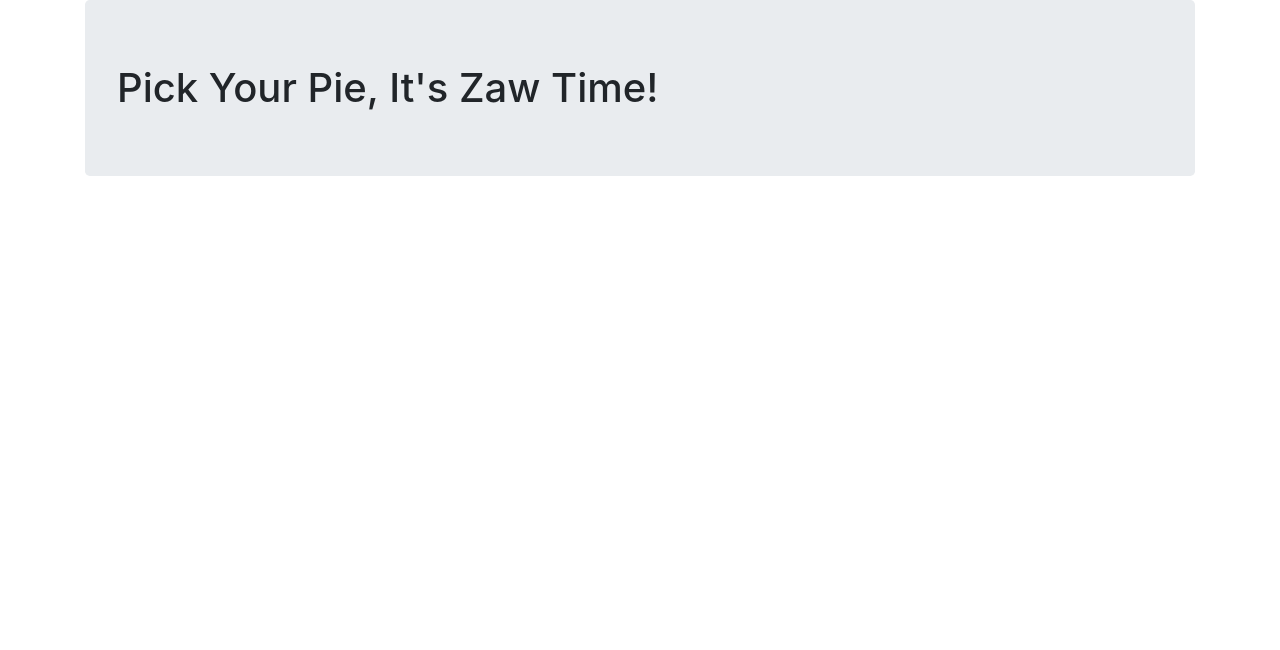
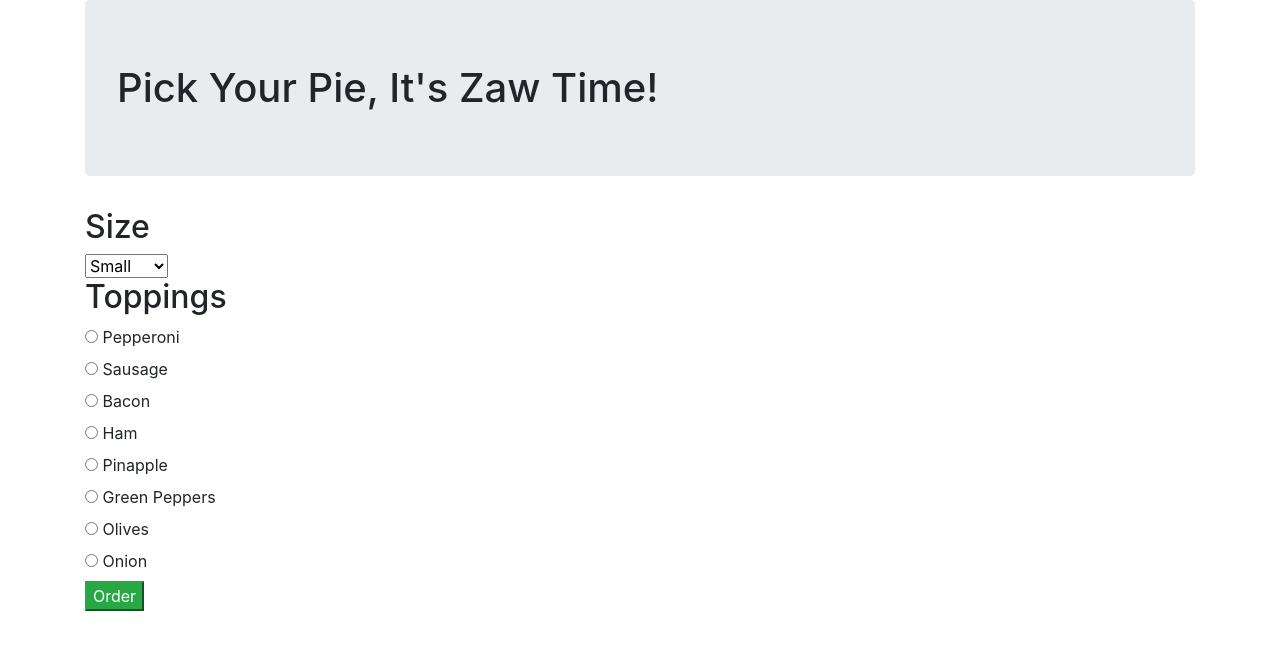
Before and after one commit to Connor85/Pizza, a plain HTML site: page index.html in a window 1280 px wide. Drawn offline with Linux system fonts and the light colour scheme.

Commit message:
finish html

```diff
--- a/index.html
+++ b/index.html
@@ -10,7 +10,48 @@
 <body>
   <div class="container">
     <h1 class="jumbotron">Pick Your Pie, It's Zaw Time!</h1>
-
-  </div>
+    <form id="pizzaOrder">
+      <h2>Size</h2>
+      <select name="cars">
+        <option value="small">Small</option>
+        <option value="medium">medium</option>
+        <option value="large">Large</option>
+      </select>
+      <h2>Toppings</h2>
+      <div>
+        <input type="radio" name="topping" value="pepperoni">
+        <label>Pepperoni</label>
+      </div>
+      <div>
+        <input type="radio" name="topping" value="sausage">
+        <label>Sausage</label>
+      </div>
+      <div>
+        <input type="radio" name="topping" value="bacon">
+        <label>Bacon</label>
+      </div>
+      <div>
+        <input type="radio" name="topping" value="ham">
+        <label>Ham</label>
+      </div>
+      <div>
+        <input type="radio" name="topping" value="pinapple">
+        <label>Pinapple</label>
+      </div>
+      <div>
+        <input type="radio" name="topping" value="greenPepper">
+        <label>Green Peppers</label>
+      </div>
+      <div>
+        <input type="radio" name="topping" value="olves">
+        <label>Olives</label>
+      </div>
+      <div>
+        <input type="radio" name="topping" value="onion">
+        <label>Onion</label>
+      </div>
+    <button class="button btn-success"type="submit">Order</button>
+  </form>
+</div>
 </body>
 </html>
--- a/js/scripts.js
+++ b/js/scripts.js
@@ -1,3 +1,9 @@
 // business logic
 
-  // user logic
+function Pizza (name,size,topping) {
+  this.name = name;
+  this.size = size;
+  this.topping = topping;
+}
+
+// user logic
```
Also changed, not shown: 1 other file.
